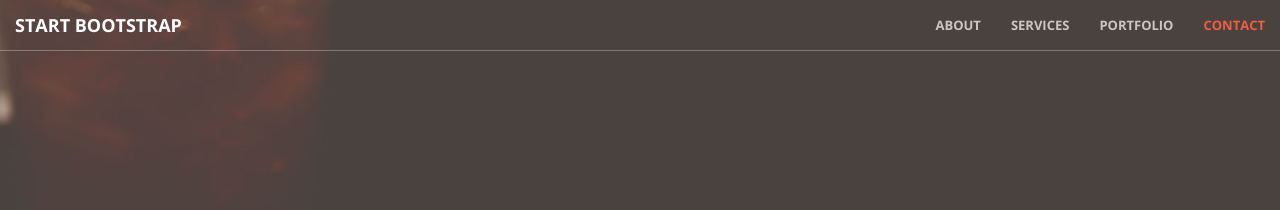
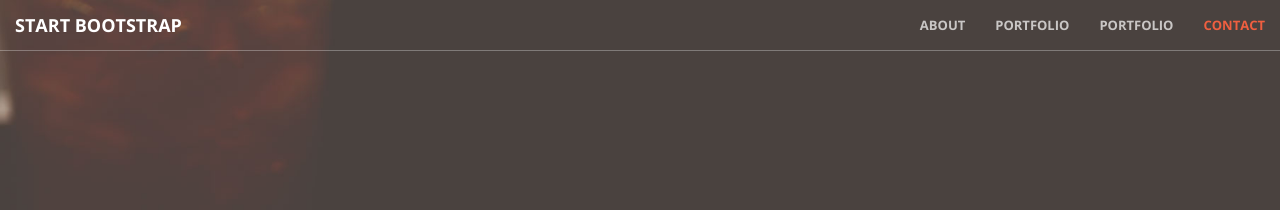
Before and after one commit to non-ceterisparibus/non-ceterisparibus.github.io, a Jekyll site: the page built from index.html, in a window 1280 px wide. Shown: the top 210 px of the page. Built offline with Jekyll 4.4.1, drawn with Linux system fonts in a browser that asks for light colours.

Commit message:
Update nav.html

```diff
--- a/_includes/nav.html
+++ b/_includes/nav.html
@@ -18,10 +18,10 @@
                     <a class="page-scroll" href="#about">About</a>
                 </li>
                 <li>
-                    <a class="page-scroll" href="#services">Services</a>
+                    <a class="page-scroll" href="#portfolio">Portfolio</a>
                 </li>
                 <li>
-                    <a class="page-scroll" href="#portfolio">Portfolio</a>
+                    <a class="page-scroll" href="#blog">Portfolio</a>
                 </li>
                 <li>
                     <a class="page-scroll" href="#contact">Contact</a>
```
